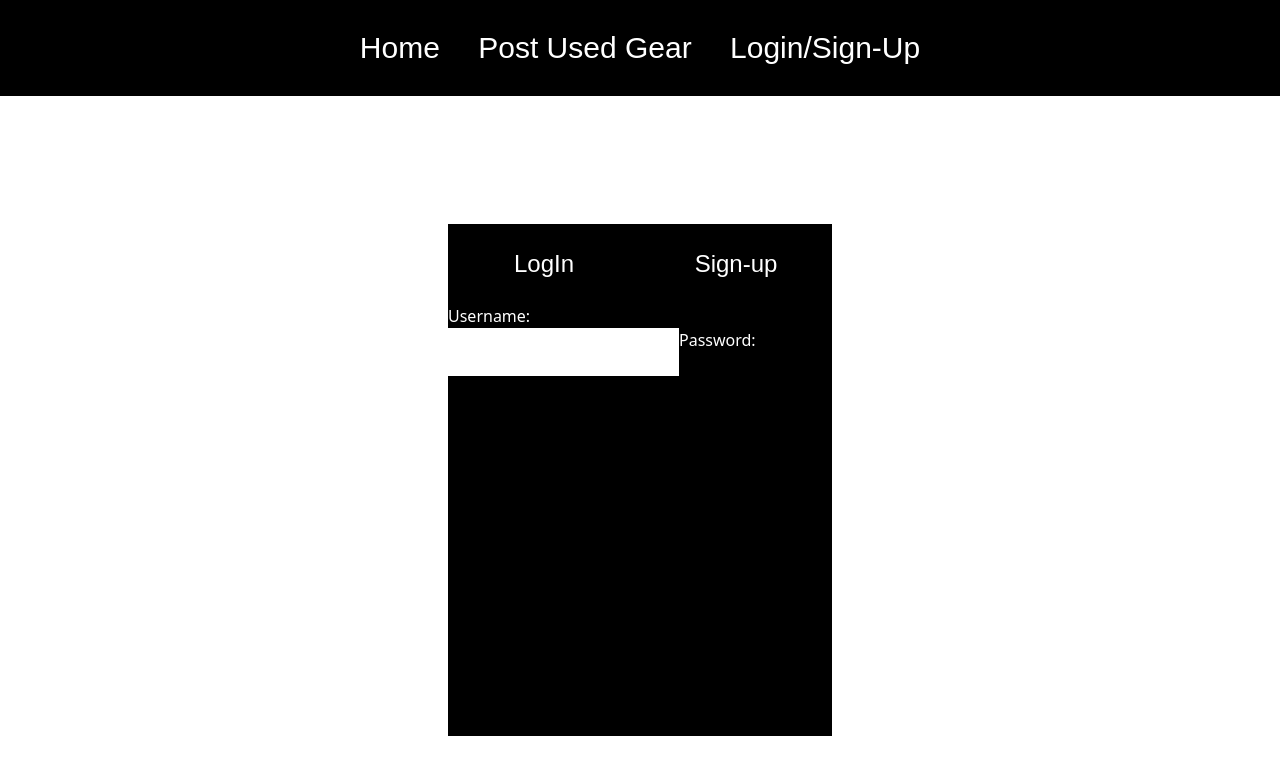
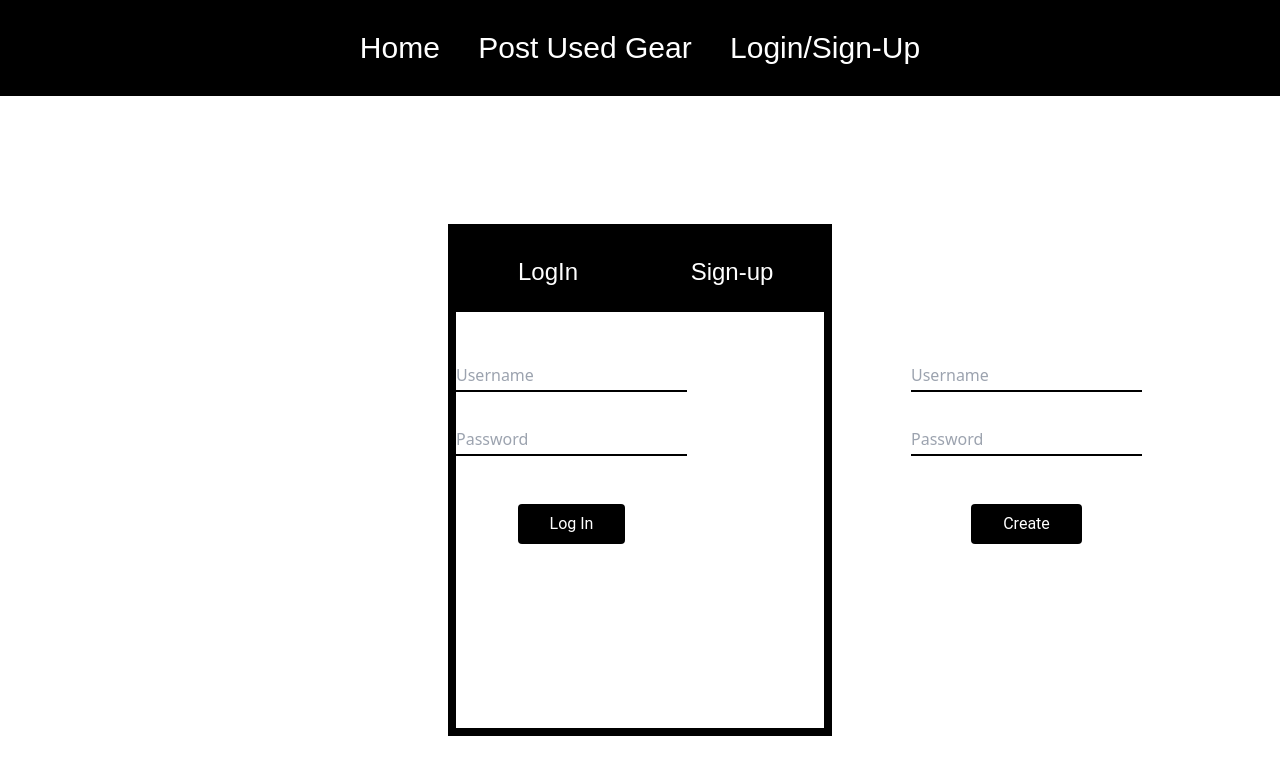
Before and after one commit to Brandon-Winkler/FitView, a React (Vite) app: page /login-signup in a window 1280 px wide. Shown: the top 774 px of the page. Built offline with nearby package versions, Linux system fonts and the light colour scheme.

Commit message:
more work on the form just need to figure out how to align everything correctly

```diff
--- a/src/components/UserAuth.tsx
+++ b/src/components/UserAuth.tsx
@@ -1,10 +1,10 @@
 const UserAuth = () => {
 
     return (
-        <div className="w-96 h-[32rem] z-20 bg-black m-auto">
+        <div className="w-96 h-[32rem] z-20 bg-white border-black border-8 m-auto">
             <div className="w-full h-[80px] bg-black flex items-center justify-center relative">
                 <div className="flex justify-center w-1/2 h-full">
-                    <button type="button" className="w-full cursor-pointer font-bebas px-8 py-4 text-2xl z-10 bg-black text-white hover:underline hover:invert">
+                    <button type="button" className=" w-full cursor-pointer font-bebas px-8 py-4 text-2xl z-10 bg-black text-white hover:underline hover:invert">
                         LogIn
                     </button>
                 </div>
@@ -14,12 +14,30 @@ const UserAuth = () => {
                     </button>
                 </div>
             </div>
-            <form action="" className="">
-                <label htmlFor="username" className="text-white">Username:</label><br />
-                <input type="text" />
-                <label htmlFor="password" className="text-white">Password:</label><br />
-                <input type="text" />
-            </form>
+            <div className="flex">
+                <form action="" className="flex flex-col pt-8">
+                    <div className="flex justify-center py-4 pt-4 h-16">
+                        <input type="text" placeholder='Username' className="border-b-2 border-black" />
+                    </div>
+                    <div className="flex justify-center py-4 pt-4 h-16">
+                        <input type="text" placeholder='Password' className="border-b-2 border-black" />
+                    </div>
+                    <div className="flex justify-center pt-8">
+                        <button type="submit" className="bg-black text-white px-8 py-2 rounded font-roboto">Log In</button>
+                    </div>
+                </form>
+                <form action="" className="flex flex-col pt-8 ml-56">
+                    <div className="flex justify-center py-4 pt-4 h-16">
+                        <input type="text" placeholder='Username' className="border-b-2 border-black" />
+                    </div>
+                    <div className="flex justify-center py-4 pt-4 h-16">
+                        <input type="text" placeholder='Password' className="border-b-2 border-black" />
+                    </div>
+                    <div className="flex justify-center pt-8">
+                        <button type="submit" className="bg-black text-white px-8 py-2 rounded font-roboto">Create</button>
+                    </div>
+                </form>
+            </div>
         </div>
     );
 }
```
